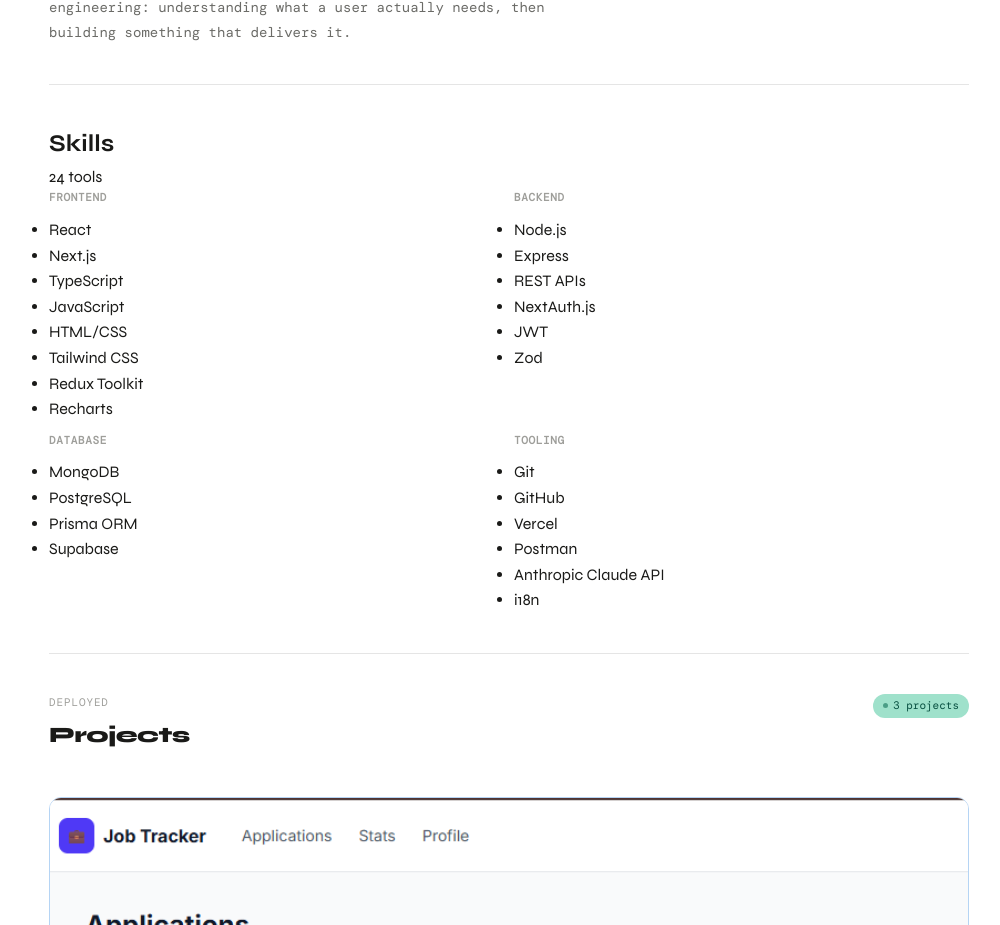
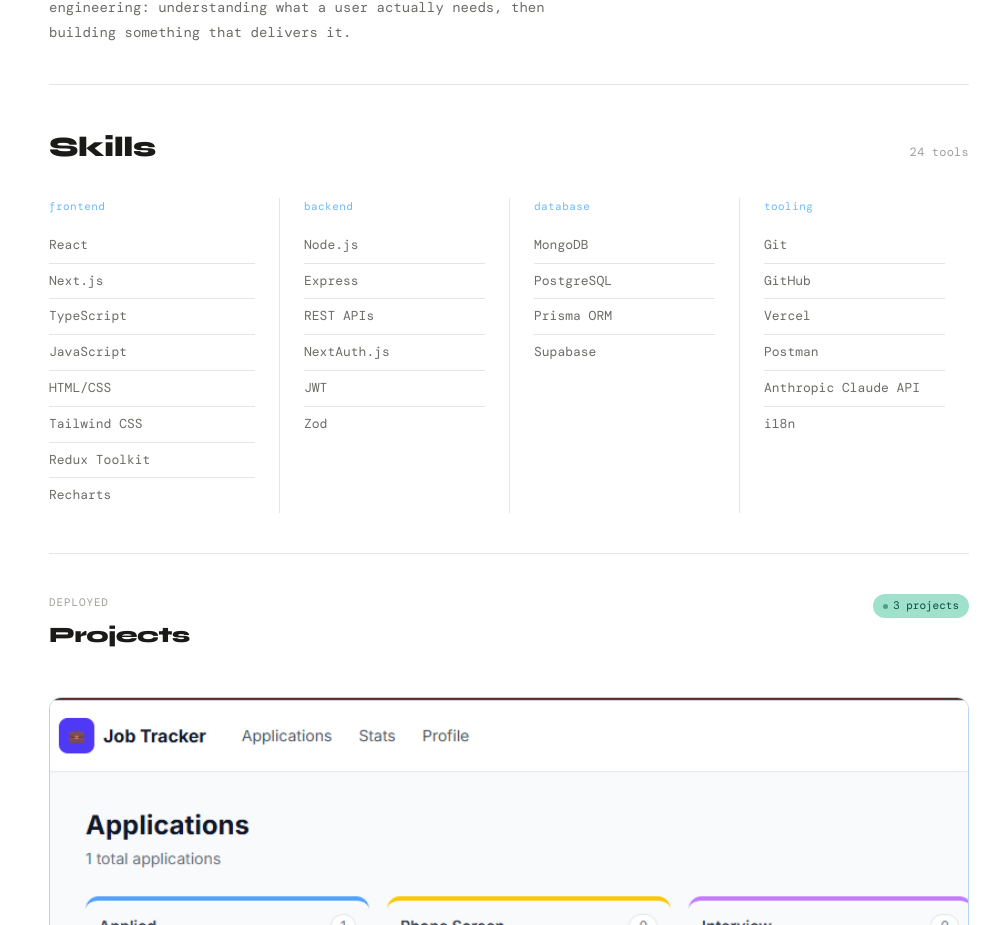
Before and after one commit to EricMerida/Portfolio, a React (Vite) app: page / in a window 1280 px wide. Shown: the part 1619-2544 px from the top of the page, without its empty margins (167-1167 px from the left). Built offline with nearby package versions, Linux system fonts and the light colour scheme; the HTML template or start-up script is replaced by a standard one; a web font is replaced by a local one.

Commit message:
Refactor Skills.module.css for layout and styling

```diff
--- a/src/components/Skills.module.css
+++ b/src/components/Skills.module.css
@@ -1,41 +1,94 @@
+.header {
+  display: flex;
+  align-items: baseline;
+  justify-content: space-between;
+  margin-bottom: 1.75rem;
+}
+
+.heading {
+  font-size: 28px;
+  font-weight: 800;
+  letter-spacing: -0.5px;
+}
+
+.count {
+  font-family: var(--font-mono);
+  font-size: 12px;
+  color: var(--color-text-tertiary);
+  letter-spacing: 0.02em;
+}
+
 .grid {
   display: grid;
-  grid-template-columns: repeat(2, 1fr);
-  gap: 10px;
+  grid-template-columns: repeat(4, 1fr);
+  gap: 0;
 }
 
-.group {
-  border: 0.5px solid var(--color-border);
-  border-radius: var(--radius-lg);
-  padding: 1rem 1.1rem;
+.column {
+  padding: 0 1.5rem;
+}
+
+.column:first-child {
+  padding-left: 0;
+}
+
+.column:not(:first-child) {
+  border-left: 0.5px solid var(--color-border);
 }
 
 .groupName {
   font-family: var(--font-mono);
   font-size: 11px;
-  font-weight: 600;
-  color: var(--color-text-tertiary);
-  letter-spacing: 0.06em;
-  text-transform: uppercase;
-  margin-bottom: 10px;
+  color: var(--accent-cold);
+  letter-spacing: 0.04em;
+  margin-bottom: 12px;
 }
 
-.chips {
-  display: flex;
-  flex-wrap: wrap;
-  gap: 5px;
+.list {
+  list-style: none;
 }
 
-.chip {
-  font-size: 12px;
-  font-weight: 500;
-  padding: 4px 10px;
-  border-radius: 100px;
-  background: var(--color-bg-secondary);
+.skill {
+  font-family: var(--font-mono);
+  font-size: 13px;
+  font-weight: 300;
   color: var(--color-text-secondary);
-  border: 0.5px solid var(--color-border);
+  padding: 7px 0;
+  border-bottom: 0.5px solid var(--color-border);
+  transition: color 0.15s;
 }
 
-@media (max-width: 480px) {
-  .grid { grid-template-columns: 1fr; }
+.skill:last-child {
+  border-bottom: none;
 }
+
+.skill:hover {
+  color: var(--color-text);
+}
+
+@media (max-width: 760px) {
+  .grid {
+    grid-template-columns: repeat(2, 1fr);
+    row-gap: 2rem;
+  }
+
+  .column:nth-child(odd) {
+    border-left: none;
+  }
+
+  .column:nth-child(1),
+  .column:nth-child(2) {
+    padding-top: 0;
+  }
+}
+
+@media (max-width: 420px) {
+  .grid {
+    grid-template-columns: 1fr;
+  }
+
+  .column {
+    border-left: none !important;
+    padding: 0;
+  }
+}
```
